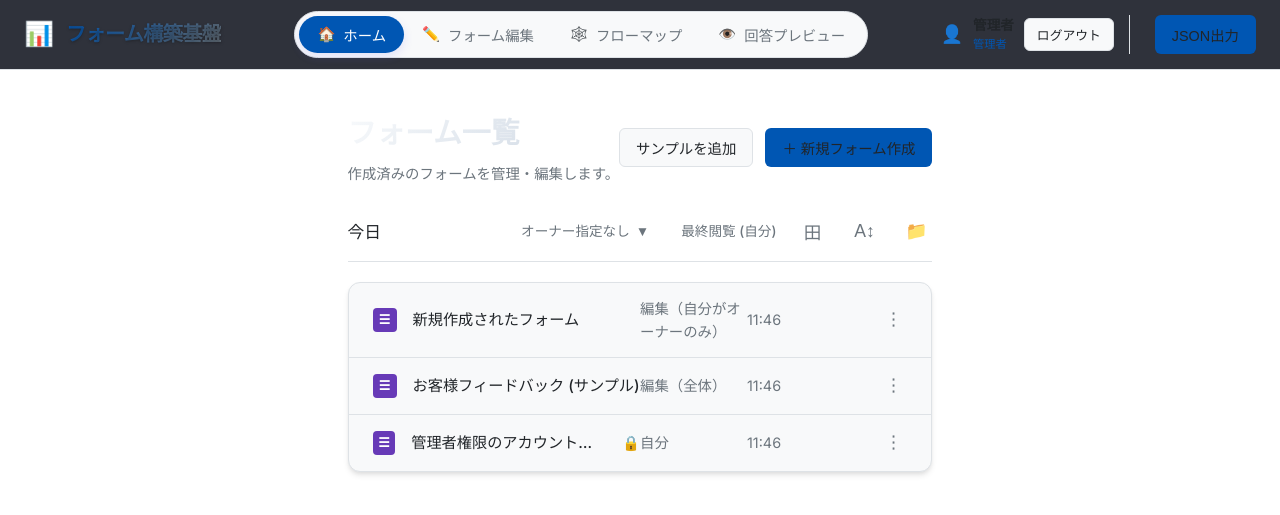
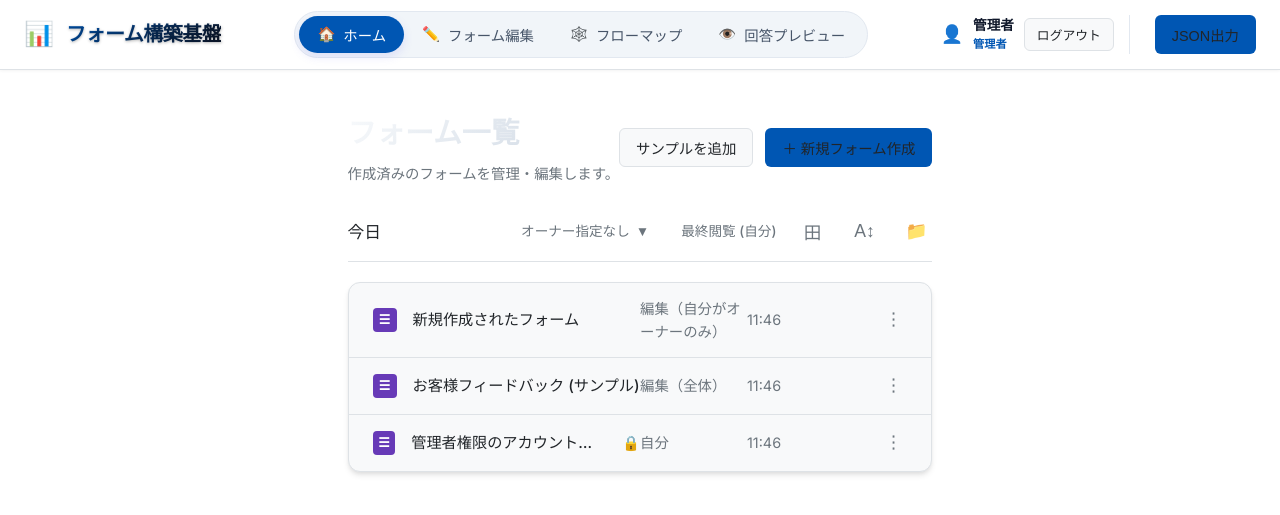
Before and after one commit to frat-flat/synapse, a website: page form-customize/index.html in a window 1280 px wide. Drawn offline with Linux system fonts and the light colour scheme.

Commit message:
design: 青と黒の組み合わせによる視認性低下を防ぐため、ヘッダーを白ベースのライトテーマに修正

```diff
--- a/form-customize/index.html
+++ b/form-customize/index.html
@@ -755,28 +755,27 @@
         color: var(--color-text-muted) !important;
       }
 
-      /* ヘッダー全体の背景を親の背景色に透過度をかけて同期 */
+      /* ヘッダー全体の背景をホワイトに強制し、コントラストを高める */
       .app-header {
-        background-color: rgba(var(--overlay-bg-rgb, 11, 15, 25), 0.85) !important;
-        border-bottom-color: var(--color-border) !important;
-        backdrop-filter: blur(12px) !important;
-        -webkit-backdrop-filter: blur(12px) !important;
+        background-color: #ffffff !important;
+        border-bottom: 1px solid var(--color-border) !important;
+        box-shadow: 0 1px 3px rgba(0, 0, 0, 0.05) !important;
       }
 
       /* ヘッダー内ナビゲーション（タブバーのコンテナ）の背景 */
       .header-nav {
-        background-color: var(--color-bg-card) !important;
-        border-color: var(--color-border) !important;
+        background-color: #f1f5f9 !important;
+        border-color: #e2e8f0 !important;
       }
 
       /* タブの文字色とホバー色 */
       .nav-tab {
-        color: var(--color-text-muted) !important;
+        color: #475569 !important;
       }
 
       .nav-tab:hover {
-        color: var(--color-text) !important;
-        background-color: var(--color-bg-card-hover) !important;
+        color: #0f172a !important;
+        background-color: #e2e8f0 !important;
       }
 
       .nav-tab.active {
@@ -787,15 +786,16 @@
 
       /* ユーザープロフィールの表示部分 */
       .user-profile-header {
-        border-right-color: var(--color-border) !important;
+        border-right-color: #e2e8f0 !important;
       }
 
       .user-profile-header .user-name {
-        color: var(--color-text) !important;
+        color: #0f172a !important;
       }
 
       .user-profile-header .user-role {
         color: var(--color-primary) !important;
+        font-weight: 600 !important;
       }
 
       /* ボタン（セカンダリ、アウトライン等） */
@@ -809,9 +809,9 @@
         background-color: var(--color-bg-card-hover) !important;
       }
 
-      /* ロゴタイトルを親のプライマリ・セカンダリのグラデーションに同期 */
+      /* ロゴタイトルを白背景の上で非常に明瞭なグラデーションに設定 */
       .header-logo h1 {
-        background: linear-gradient(135deg, var(--color-primary) 0%, var(--color-secondary) 100%) !important;
+        background: linear-gradient(135deg, var(--color-primary) 0%, #0f172a 100%) !important;
         -webkit-background-clip: text !important;
         -webkit-text-fill-color: transparent !important;
       }
```
